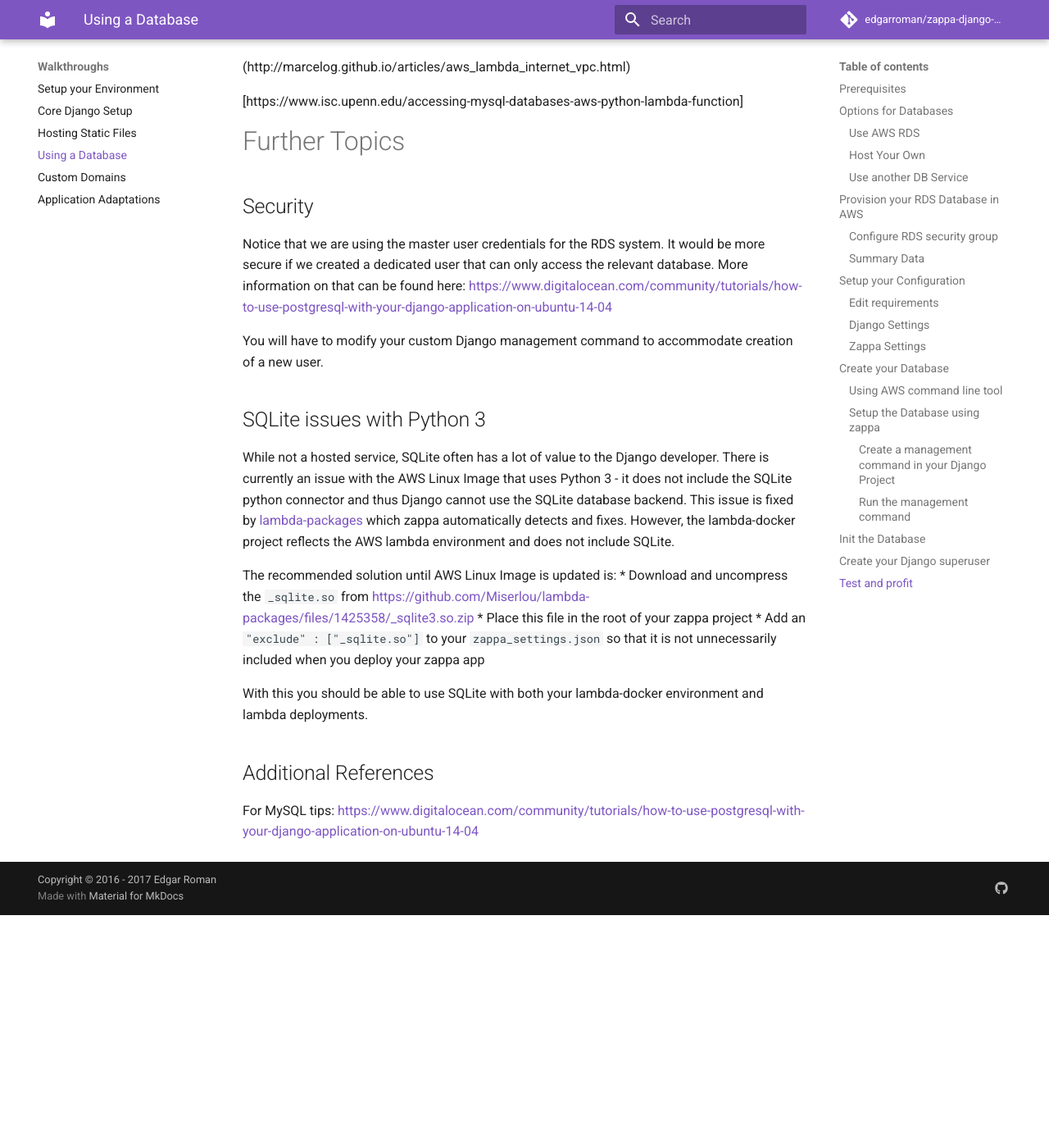
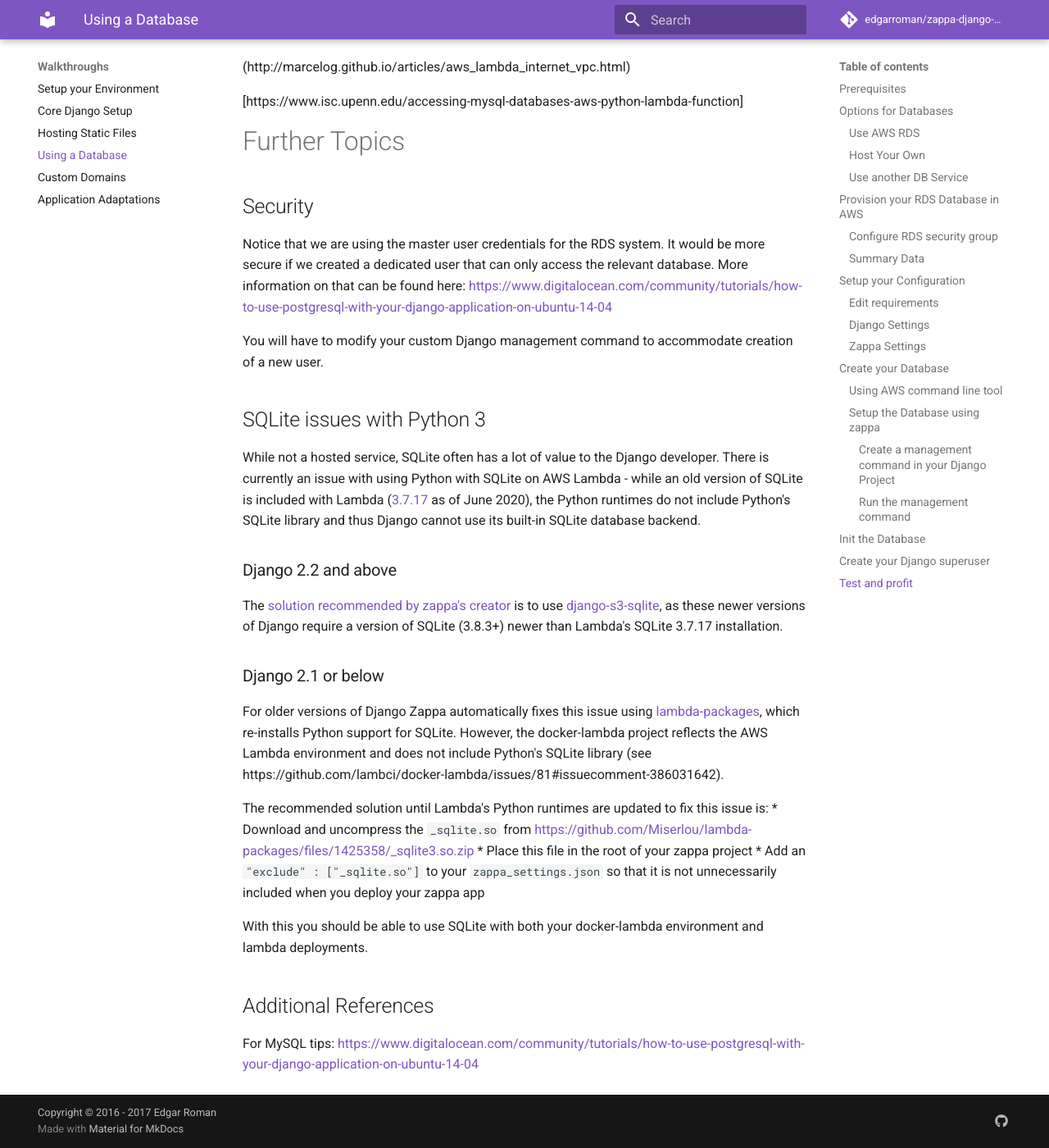
Before and after one commit to edgarroman/zappa-django-guide, an MkDocs documentation site: the page built from docs/walk_database.md, in a window 1280 px wide and 1400 px high, scrolled down 6459 px. Shown: the whole window at 82% size. Built offline with MkDocs 1.6.1 and Material for MkDocs 9.7.7, drawn with Linux system fonts in a browser that asks for light colours; comment, search, counter and statistics services are not loaded; old or Windows-style settings are respelled for this version of MkDocs; before the commit the page ends 7575 px from its top, so only the background shows below that.

Commit message:
Update SQLite instructions
The current SQLite instructions are outdated for Diango 2.2 and above - this commit adds instructions for these newer versions while keeping the current information in a "Django 2.1 or below" subheading.

More info is also added about the version of SQLite (3.7.17) included in the Lambda execution environment.

```diff
--- a/docs/walk_database.md
+++ b/docs/walk_database.md
@@ -255,14 +255,22 @@
 
 ## SQLite issues with Python 3
 
-While not a hosted service, SQLite often has a lot of value to the Django developer.  There is currently an issue with the AWS Linux Image that uses Python 3 - it does not include the SQLite python connector and thus Django cannot use the SQLite database backend.  This issue is fixed by [lambda-packages](https://github.com/Miserlou/lambda-packages/commit/f44533297e3a3c5a7ba8885f6b88a3fb1cc4cfd8) which zappa automatically detects and fixes.  However, the lambda-docker project reflects the AWS lambda environment and does not include SQLite.
+While not a hosted service, SQLite often has a lot of value to the Django developer. There is currently an issue with using Python with SQLite on AWS Lambda - while an old version of SQLite is included with Lambda ([3.7.17](https://cloudbriefly.com/post/exploring-the-aws-lambda-execution-environment/) as of June 2020), the Python runtimes do not include Python's SQLite library and thus Django cannot use its built-in SQLite database backend.
 
-The recommended solution until AWS Linux Image is updated is:
+### Django 2.2 and above
+
+The [solution recommended by zappa's creator](https://github.com/Miserlou/zappa-django-utils/blob/64e93f408375f181f54a00d81ec8667004142322/README.md#usage) is to use [django-s3-sqlite](https://github.com/FlipperPA/django-s3-sqlite), as these newer versions of Django require a version of SQLite (3.8.3+) newer than Lambda's SQLite 3.7.17 installation.
+
+### Django 2.1 or below
+
+For older versions of Django Zappa automatically fixes this issue using [lambda-packages](https://github.com/Miserlou/lambda-packages/commit/f44533297e3a3c5a7ba8885f6b88a3fb1cc4cfd8), which re-installs Python support for SQLite.  However, the docker-lambda project reflects the AWS Lambda environment and does not include Python's SQLite library (see https://github.com/lambci/docker-lambda/issues/81#issuecomment-386031642).
+
+The recommended solution until Lambda's Python runtimes are updated to fix this issue is:
    * Download and uncompress the `_sqlite.so` from [https://github.com/Miserlou/lambda-packages/files/1425358/_sqlite3.so.zip](https://github.com/Miserlou/lambda-packages/files/1425358/_sqlite3.so.zip)
    * Place this file in the root of your zappa project
    * Add an `"exclude" : ["_sqlite.so"]` to your `zappa_settings.json` so that it is not unnecessarily included when you deploy your zappa app
 
-With this you should be able to use SQLite with both your lambda-docker environment and lambda deployments.
+With this you should be able to use SQLite with both your docker-lambda environment and lambda deployments.
 
 ## Additional References
 
```
